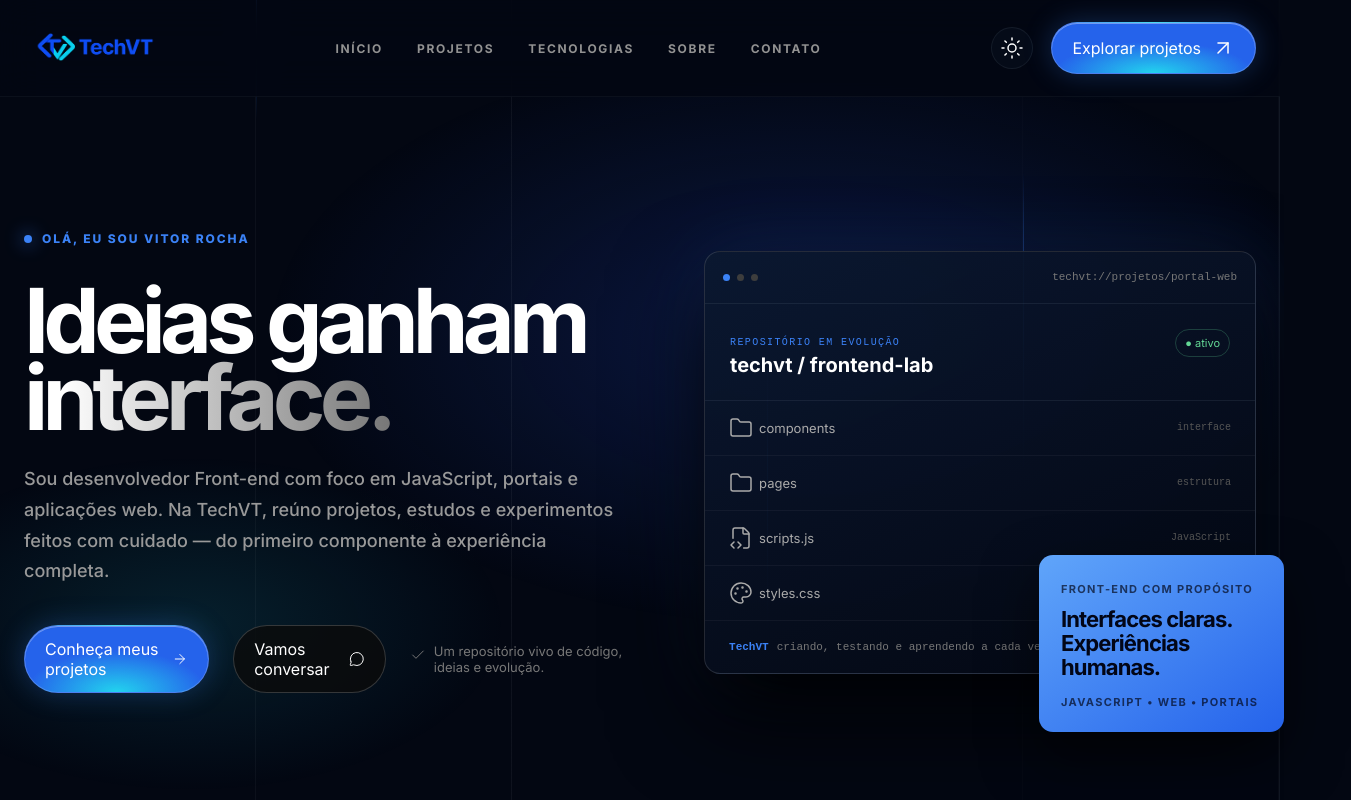
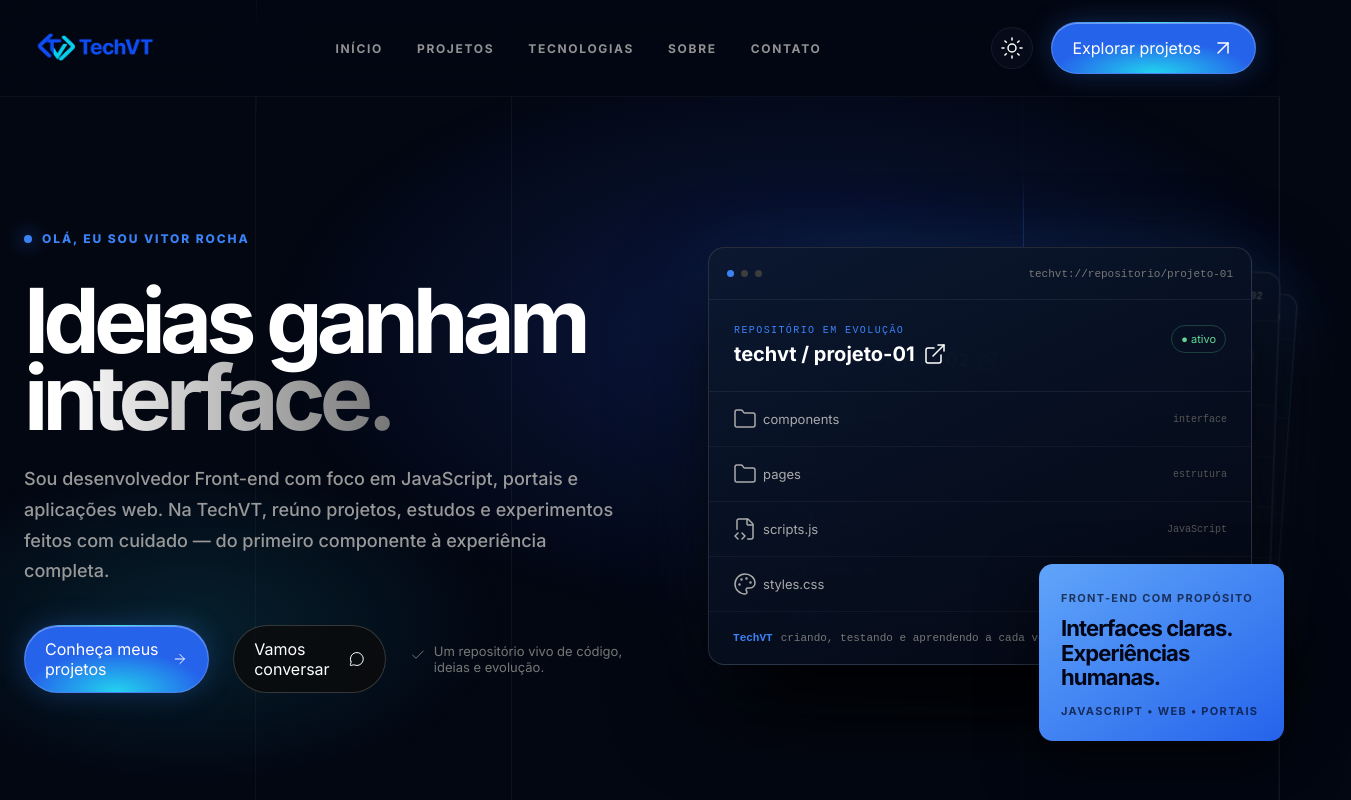
Before and after one commit to Vitorrocha98/br.com.techvt, a plain HTML site: page index.html in a window 1280 px wide. Shown: the top 800 px of the page, 1351 px wide, since content can reach past the window. Drawn offline with nearby package versions, Linux system fonts and the light colour scheme.

Commit message:
adicionando carrossel swiper para o banner home

```diff
--- a/frontend/src/styles/pages/design-system.scss
+++ b/frontend/src/styles/pages/design-system.scss
@@ -321,30 +321,37 @@ h1{
 /* Repository preview */
 .terminal{
   position:relative;
+  width:100%;
+  min-width:0;
   perspective:900px
 }
 .repo-carousel{
   width:100%;
-  overflow:visible;
+  max-width:100%;
+  min-width:0;
+  overflow:hidden;
   padding:6px 4px 18px
 }
 .repo-carousel .swiper-wrapper{
+  width:100%;
   align-items:stretch
 }
 .repo-window{
-  background:linear-gradient(155deg,rgba(11,24,48,.94),rgba(3,7,18,.97));
+  background:linear-gradient(155deg, rgb(11 24 48), rgba(3, 7, 18, 0.97));
   border:1px solid rgba(255,255,255,.13);
   border-radius:16px;
   box-shadow:0 40px 90px #000,0 0 80px rgba(59,130,246,.15);
+  width:100%;
+  min-width:0;
   overflow:hidden;
   height:auto
 }
-.repo-head h3 a{
+.repo-head h3{
   display:inline-flex;
   align-items:center;
   gap:8px
 }
-.repo-head h3 a i{
+.repo-head h3 i{
   width:16px;
   height:16px;
   color:var(--primary)
@@ -375,7 +382,20 @@ h1{
   padding:25px;
   display:flex;
   justify-content:space-between;
-  border-bottom:1px solid var(--line)
+  border-bottom:1px solid var(--line);
+  color:inherit;
+  text-decoration:none;
+  transition:.25s
+}
+
+.repo-head > div {
+  display:flex;
+  flex-direction:column;
+}
+.repo-head:hover{
+  background:rgba(59,130,246,.09);
+  color:#fff;
+  padding-left:29px
 }
 .repo-head h3{
   margin:6px 0 0;
@@ -401,13 +421,7 @@ h1{
   padding:15px 24px;
   border-bottom:1px solid rgba(255,255,255,.045);
   font-size:13px;
-  color:#aaa;
-  transition:.25s
-}
-.file:hover{
-  background:rgba(59,130,246,.09);
-  color:#fff;
-  padding-left:29px
+  color:#aaa
 }
 .file i{
   color:#777
@@ -428,6 +442,7 @@ h1{
 }
 .float-card{
   position:absolute;
+  z-index:10;
   right:-28px;
   bottom:-54px;
   width:245px;
--- a/index.html
+++ b/index.html
@@ -90,21 +90,23 @@
               <i data-lucide="check"></i> Um repositório vivo de código, ideias e evolução.</span>
           </div>
         </div>
-        <div class="terminal reveal" aria-label="Representação de um repositório Front-end">
-          <div class="repo-window">
+        <div class="terminal reveal" aria-label="Repositórios Front-end em destaque">
+          <div class="repo-carousel swiper">
+            <div class="swiper-wrapper">
+              <article class="repo-window swiper-slide">
   <div class="window-top">
     <i class="dot"></i>
     <i class="dot"></i>
     <i class="dot"></i>
-              <span class="window-title">techvt://projetos/portal-web</span>
+    <span class="window-title">techvt://repositorio/projeto-01</span>
   </div>
-            <div class="repo-head">
+  <a class="repo-head" href="https://github.com/techvt/projeto-01" target="_blank" rel="noopener noreferrer">
     <div>
       <span class="kicker">REPOSITÓRIO EM EVOLUÇÃO</span>
-                <h3>techvt / frontend-lab</h3>
+      <h3>techvt / projeto-01 <i data-lucide="external-link"></i></h3>
     </div>
     <span class="status">● ativo</span>
-            </div>
+  </a>
   <div class="file">
     <i data-lucide="folder"></i>
     <span>components</span>
@@ -125,8 +127,84 @@
     <span>styles.css</span>
     <time>experiência</time>
   </div>
-            <div class="commit">
-              <b>TechVT</b> criando, testando e aprendendo a cada versão</div>
+  <div class="commit"><b>TechVT</b> criando, testando e aprendendo a cada versão</div>
+</article>
+
+              <article class="repo-window swiper-slide">
+  <div class="window-top">
+    <i class="dot"></i>
+    <i class="dot"></i>
+    <i class="dot"></i>
+    <span class="window-title">techvt://repositorio/projeto-02</span>
+  </div>
+  <a class="repo-head" href="https://github.com/techvt/projeto-02" target="_blank" rel="noopener noreferrer">
+    <div>
+      <span class="kicker">REPOSITÓRIO EM EVOLUÇÃO</span>
+      <h3>techvt / projeto-02 <i data-lucide="external-link"></i></h3>
+    </div>
+    <span class="status">● ativo</span>
+  </a>
+  <div class="file">
+    <i data-lucide="folder"></i>
+    <span>components</span>
+    <time>interface</time>
+  </div>
+  <div class="file">
+    <i data-lucide="folder"></i>
+    <span>pages</span>
+    <time>estrutura</time>
+  </div>
+  <div class="file">
+    <i data-lucide="file-code-2"></i>
+    <span>scripts.js</span>
+    <time>JavaScript</time>
+  </div>
+  <div class="file">
+    <i data-lucide="palette"></i>
+    <span>styles.css</span>
+    <time>experiência</time>
+  </div>
+  <div class="commit"><b>TechVT</b> criando, testando e aprendendo a cada versão</div>
+</article>
+
+              <article class="repo-window swiper-slide">
+  <div class="window-top">
+    <i class="dot"></i>
+    <i class="dot"></i>
+    <i class="dot"></i>
+    <span class="window-title">techvt://repositorio/projeto-03</span>
+  </div>
+  <a class="repo-head" href="https://github.com/techvt/projeto-03" target="_blank" rel="noopener noreferrer">
+    <div>
+      <span class="kicker">REPOSITÓRIO EM EVOLUÇÃO</span>
+      <h3>techvt / projeto-03 <i data-lucide="external-link"></i></h3>
+    </div>
+    <span class="status">● ativo</span>
+  </a>
+  <div class="file">
+    <i data-lucide="folder"></i>
+    <span>components</span>
+    <time>interface</time>
+  </div>
+  <div class="file">
+    <i data-lucide="folder"></i>
+    <span>pages</span>
+    <time>estrutura</time>
+  </div>
+  <div class="file">
+    <i data-lucide="file-code-2"></i>
+    <span>scripts.js</span>
+    <time>JavaScript</time>
+  </div>
+  <div class="file">
+    <i data-lucide="palette"></i>
+    <span>styles.css</span>
+    <time>experiência</time>
+  </div>
+  <div class="commit"><b>TechVT</b> criando, testando e aprendendo a cada versão</div>
+</article>
+
+            </div>
           </div>
           <div class="float-card">
             <span>Front-end com propósito</span>
```
Also changed, not shown: frontend/src/components/_home-hero.html (+6 -36 lines), frontend/src/components/_repository-slide.html (+3 -3 lines), css/main.css, 2 other files. Lines whose indentation alone changed are shown as unchanged.
